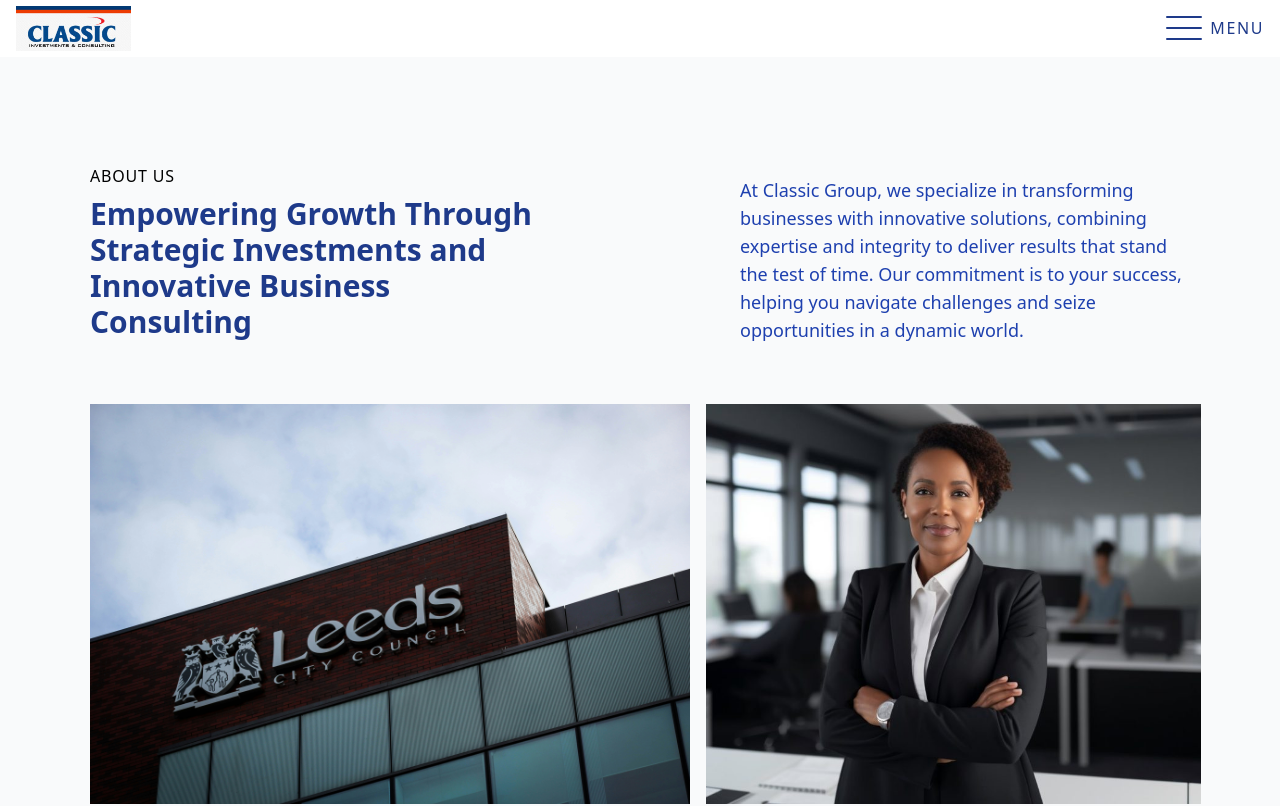
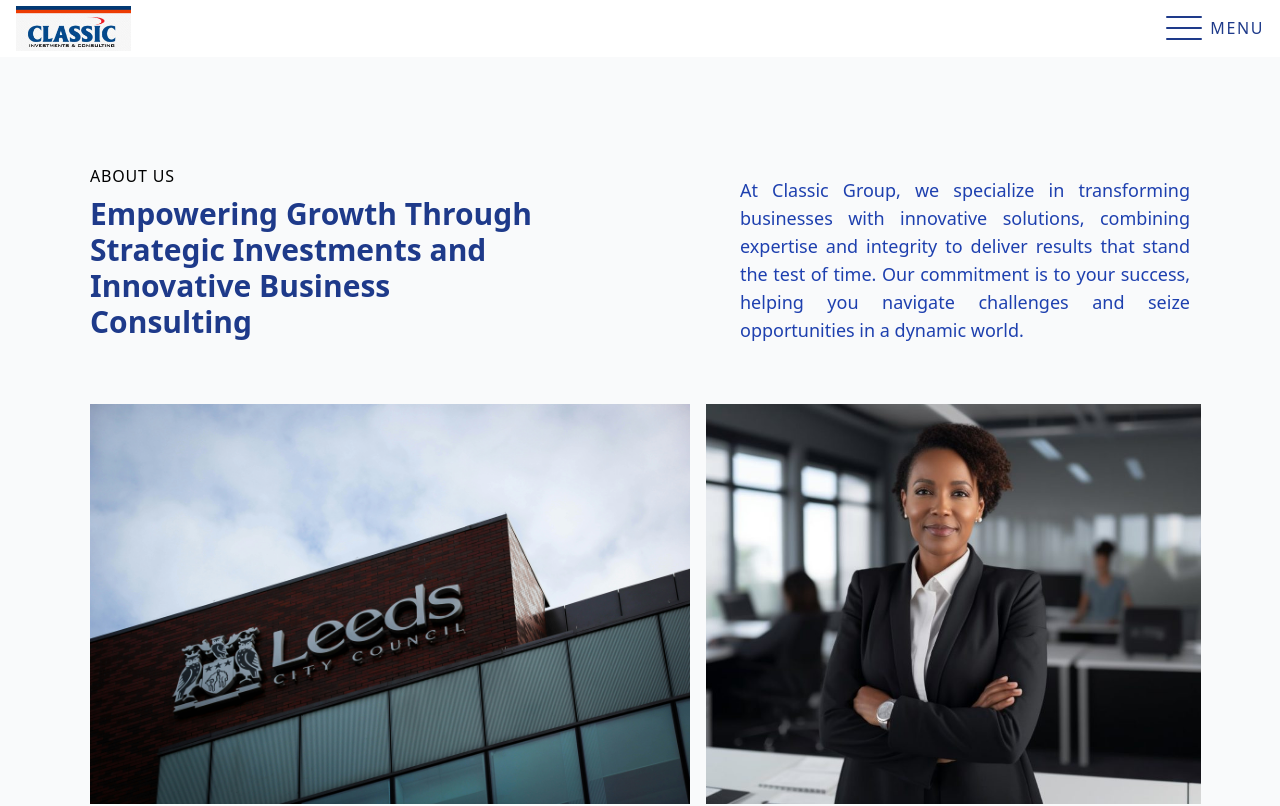
Before and after one commit to sah246ir/Landing-Page, a React (Create React App) app: page /about-us in a window 1280 px wide. Shown: the top 806 px of the page. Built offline with nearby package versions, Linux system fonts and the light colour scheme.

Commit message:
style: text justify

```diff
--- a/src/components/SubHeading.tsx
+++ b/src/components/SubHeading.tsx
@@ -5,7 +5,7 @@
 }
 const SubHeading = ({children,className}:PropTypes) => {
   return (
-    <p className={'text-sm text-blue-800 ' + className}>
+    <p className={'text-sm text-blue-800 text-justify ' + className}>
         {children}
     </p>
   )
```
